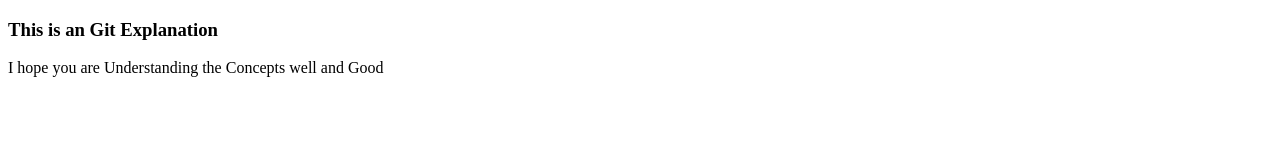
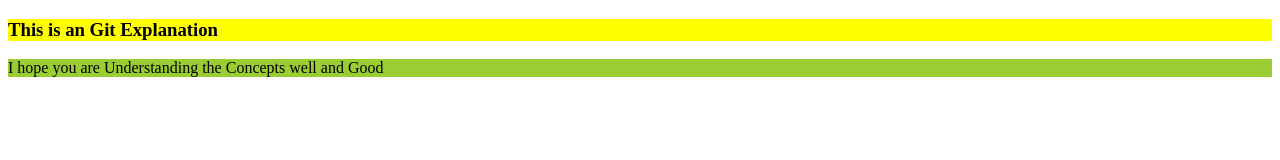
Before and after one commit to bhagavathkonakalla1278/Git-Explanation, a plain HTML site: page index.html in a window 1280 px wide. Drawn offline with Linux system fonts and the light colour scheme.

Commit message:
Bhagavath's commit

```diff
--- a/index.html
+++ b/index.html
@@ -7,7 +7,7 @@
     <title>CDD Git - Explanation</title>
 </head>
 <body>
-    <h3>This is an Git Explanation</h3>
-    <p>I hope you are Understanding the Concepts well and Good</p>
+    <h3 style="background-color: yellow;">This is an Git Explanation</h3>
+    <p style="background-color: yellowgreen;">I hope you are Understanding the Concepts well and Good</p>
 </body>
 </html>
```
